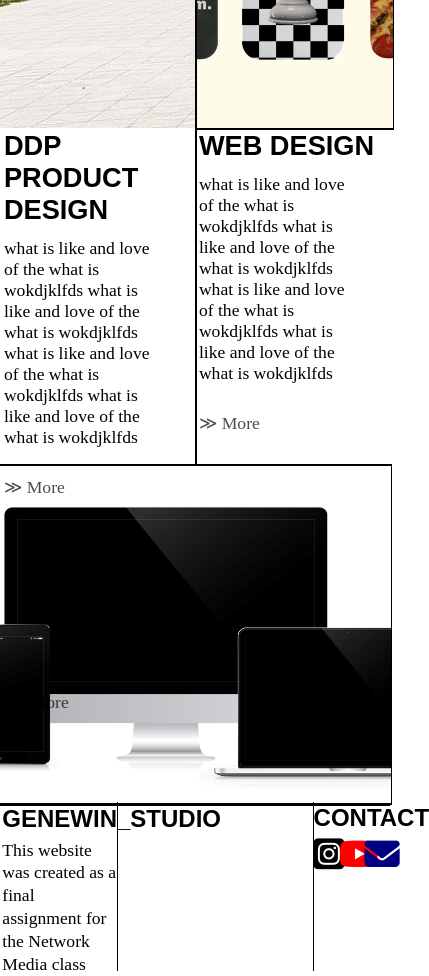
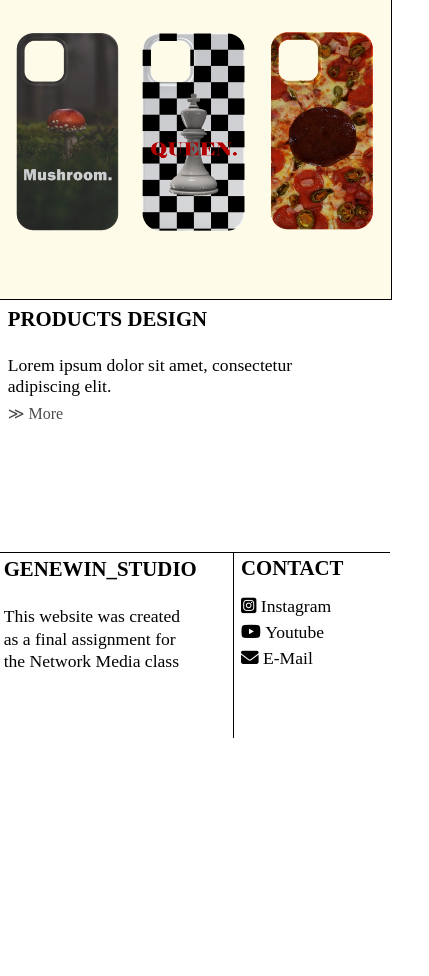
Before and after one commit to Nam-Eugene/GENEWIN_STUDIO, a plain HTML site: page design.html in a window 390 px wide. Shown: the part 900-1876 px from the top of the page, 429 px wide, since content can reach past the window. After the commit the page ends 1638 px from the top, so only its background shows below. Drawn offline with nearby package versions, Linux system fonts and the light colour scheme; a web font is replaced by a local one.

Commit message:
Update design.html

```diff
--- a/design.html
+++ b/design.html
@@ -4,8 +4,10 @@
     <meta charset="UTF-8">
     <meta http-equiv="X-UA-Compatible" content="IE=edge">
     <meta name="viewport" content="width=device-width, initial-scale=1.0">
+    <script src="https://kit.fontawesome.com/dda80d4947.js" crossorigin="anonymous"></script>
     <script src="https://ajax.googleapis.com/ajax/libs/jquery/3.3.1/jquery.min.js"></script>
-    <script src="https://kit.fontawesome.com/dda80d4947.js" crossorigin="anonymous"></script>
+    <script src="https://unpkg.com/aos@2.3.1/dist/aos.js"></script>
+    <link href="https://unpkg.com/aos@2.3.1/dist/aos.css" rel="stylesheet">
     <script>
         $(function () {
             $(window).scroll(function(){
@@ -31,7 +33,14 @@
             font-family:"helvetica-43-light-extended";
             src:url("https://candyfonts.com/wp-data/2019/04/06/51278/HelveticaNeue-LightExt.otf") format("woff"),
             url("https://candyfonts.com/wp-data/2019/04/06/51278/HelveticaNeue-LightExt.otf") format("opentype"),
-            url("https://candyfonts.com/wp-data/2019/04/06/51278/HelveticaNeue-LightExt.otf") format("truetype");}
+            url("https://candyfonts.com/wp-data/2019/04/06/51278/HelveticaNeue-LightExt.otf") format("truetype");
+            }
+            @font-face {
+            font-family:"helvetica-73-bold-extended";
+            src:url("https://candyfonts.com/wp-data/2019/04/06/51383/HelveticaNeue-BoldExt.otf") format("woff"),
+            url("https://candyfonts.com/wp-data/2019/04/06/51383/HelveticaNeue-BoldExt.otf") format("opentype"),
+            url("https://candyfonts.com/wp-data/2019/04/06/51383/HelveticaNeue-BoldExt.otf") format("truetype");
+        }
         * {
             margin: 0;
             padding: 0;
@@ -97,7 +106,7 @@
         }
 
         .text_box {
-            font-family: 'Helvetica73', sans-serif;
+            font-family:"helvetica-73-bold-extended";
             padding-left: 0;
             padding-top: 15em;
             padding-bottom: 20em;
@@ -121,9 +130,8 @@
         .container {
             display: grid;
             grid-template-columns: 80% 20%;
-            grid-template-rows: 70vh 70vh 70vh;
+            grid-template-rows: 70vh 70vh;
             border-top: 1px solid black;
-            border-bottom: 1px solid black;
             z-index: 20;
             object-fit: contain;
         }
@@ -136,44 +144,28 @@
             background-position: center;
             border-right: 1px solid black;
             padding-right: 1px;
+            border-bottom: 1px solid black;
         }
 
         .item:nth-child(2) {
+            margin-right: -1px;
             grid-row: 1;
             grid-column: 2;
             border-bottom: 1px solid black;
         }
         .item:nth-child(3) {
-            border-top: 1px solid black;
-            border-bottom: 1px solid black;
             grid-row: 2 ;
             grid-column: 1;
             background-image: url('case.png');
             background-size: cover;
             object-fit: contain;
             background-position: center;
-            z-index: 20;
             border-right: 1px solid black;
+            border-bottom: 1px solid black;
             padding-right: 1px;
         }
         .item:nth-child(4) {
             grid-row: 2;
-            grid-column: 2;
-            border-bottom: 1px solid black;
-            padding-bottom: 1px;
-        }
-        .item:nth-child(5) {
-            grid-row: 3;
-            grid-column: 1;
-            background-image: url('device.png');
-            background-size: cover;
-            object-fit: contain;
-            background-position: center;
-            border-right: 1px solid black;
-            padding-right: 1px;
-        }
-        .item:nth-child(6) {
-            grid-row: 3;
             grid-column: 2;
         }
 
@@ -189,7 +181,7 @@
             font-family:"helvetica-43-light-extended";
         }
         span {
-            font-family: 'Helvetica73', sans-serif;
+            font-family:"helvetica-73-bold-extended";
             font-size: 2em;
             -webkit-text-stroke-width: 1.4px;
             -webkit-text-stroke-color: black;
@@ -202,16 +194,17 @@
             display: none;
         }
         h3 {
-            font-family: 'Helvetica73', sans-serif;
-            font-size: 1.7em;
-            margin: 2%;
+            font-family:"helvetica-73-bold-extended";
+            font-size: 1.3em;
+            margin: 2% 5%;
             margin-bottom: 6%;
+            text-align: left;
         }
         .sub_text {
-            width: 80%;
+            margin: 2% 5%;
+            width: 90%;
             font-family:"helvetica-43-light-extended";
             font-size: 1.1em;
-            margin: 2%;
             color: black;
             margin-bottom: 15%;
         }
@@ -227,32 +220,34 @@
             cursor: pointer;
         }
         .footer {
+                width: 100%;
                 display: flex;
                 flex-direction: row;
                 flex-wrap: wrap;
-                height: 20vh;
+                height: 22vh;
+                border-top: 1px solid black;
             }
             .ftr:first-child {
                 width: 30%;
                 border-right :1px solid black;
-                height: 100%;
+                height: 22vh;
             }
             .ftr:nth-child(2) {
                 width: 50%;
-                border-right: 1px solid black;
-                margin-right: -2px;
-                height: 100%;
+                border-right :1px solid black;
+                height: 22vh;
             }
             .ftr:nth-child(3) {
                 width: 20%;
-                height: 100%;
+                height: 22vh;
+                margin-right: -2px;
             }
             h4 {
-                font-family: 'Helvetica73', sans-serif;
-                font-size: 1.5em;
+                font-family:"helvetica-73-bold-extended";
+                font-size: 1.3em;
                 margin-top: 2%;
                 padding-left: 2%;
-                padding-bottom: 5%;
+                padding-bottom: 10%;
             }
             .contact {
                 text-decoration: none;
@@ -260,84 +255,99 @@
             }
             .ftr_c {
                 display: flex;
-                flex-direction: row;
+                flex-direction: column;
                 padding-left: 2%;
                 font-size: 1.1em;
                 font-family:"helvetica-43-light-extended";
-                line-height: 1.3em;;
+                line-height: 1.3em;
             }
-            .ftr_item {
-                width: 33.33%;
+
+            .ftr_t {
+                padding-bottom: 2%;
             }
-            .ftr_item:nth-child(2) {
-                text-align: center;
-            }
-            .ftr_item:nth-child(3) {
-                text-align: right;
-                padding-right: 2%;
+            .ftr_t:hover {
+                cursor: pointer;
+                color: red;
             }
 
 
         @media screen and (max-width:900px) {
-
+            .btn_2 {
+                font-size: 1em;
+                padding-right: 5%;
+            }
             .text_box {
-                padding-top: 10em;
+                padding-top: 5em;
                 padding-bottom: 5em;
             }
             .blink {
                 font-size: 6em;
             }
             h2 {
-                font-size: 6em;
+                font-size: 4em;
                 text-align: left;
                 padding-top: 0.5em;
                 padding-bottom: 0.5em;
             }
             .container {
             display: grid;
-            grid-template-columns: 50% 50%;
-            grid-template-rows: 40vh 40vh 40vh 40vh;
+            grid-template-columns: 100%;
+            grid-template-rows: 40vh 30vh 40vh 30vh;
+            border-top: none;
         }
-            .item:first-child {
-            border-top: 2px solid black;
-            border-bottom: none;
-            grid-row: 1 / span 2;
-            grid-column: 1 / span 2;
+        .more {
+            margin-left: 2%;
+            font-size: 1em;
+            }
+        h3 {
+            margin-left: 2%;
+        }
+        .item:first-child {
+            border-top: 1px solid black;
+            border-bottom: 1px solid black;
+            grid-row: 1;
+            grid-column: 1;
         }
         .item:nth-child(2) {
-            border-right: 2px solid black;
-            border-bottom: 2px solid black;
+            border-bottom: 1px solid black;
             border-left:none;
             grid-column: 1;
-            grid-row: 3;
+            grid-row: 2;
         }
+
         .item:nth-child(3) {
-            border-top: 2px solid black;
-            border-bottom: 2px solid black;
-            border-left: 2px solid black;
-            grid-column: 2;
+            border-bottom: 1px solid black;
+            grid-column: 1;
+            grid-row: 3
         }
         .item:nth-child(4) {
-            border-top: 2px solid black;
-            border-bottom: 2px solid black;
+            border-bottom: 1px solid black;
             border-left:none;
             grid-row: 4;
-            grid-column: 1 / span2;
+            grid-column: 1;
         }
-        .item:nth-child(5) {
-            border-top: 2px solid black;
-            border-bottom: 2px solid black;
-            border-left:none;
-            grid-row: 4;
-            grid-column: 1 / span2;
+        .sub_text {
+            margin-bottom: 2%;
+            margin-left: 2%;
         }
-        .item:nth-child() {
-            border-top: 2px solid black;
-            border-bottom: 2px solid black;
-            border-left:none;
-            grid-row: 4;
-            grid-column: 1 / span2;
+        .footer {
+            border-top: none;
         }
+        .ftr:first-child {
+                width: 60%;
+                margin-left: -1px;
+            }
+        .ftr:nth-child(3) {
+                width: 40%;
+                padding-left: 1%;
+                margin-right: -1%;
+            }
+        .ftr:nth-child(2) {
+            display: none;
+            }
+            h4 {
+                font-size: 1.3em;
+            }
         }
     </style>
 </head>
@@ -359,59 +369,38 @@
     </div>
     <div class="container">
         <div class="item" style="width: 100%; height:100%;"></div>
-        <div class="item" style="width: 100%; height:100%;">
+        <div class="item">
             <h3>DDP PRODUCT DESIGN</h3>
-            <p class="sub_text">what is like and love of the what is wokdjklfds
-                what is like and love of the what is wokdjklfds
-                what is like and love of the what is wokdjklfds
-                what is like and love of the what is wokdjklfds
+            <p class="sub_text">Lorem ipsum dolor sit amet, consectetur adipiscing elit.
             </p>
             <p class="more" onclick="location.href='ddp.html'">&#x226B; More</p>
         </div>
         <div class="item" style="width: 100%; height:100%;"></div>
-        <div class="item" style="width: 100%; height:100%;">
+        <div class="item">
             <h3>PRODUCTS DESIGN</h3>
-            <p class="sub_text">what is like and love of the what is wokdjklfds
-                what is like and love of the what is wokdjklfds
-                what is like and love of the what is wokdjklfds
-                what is like and love of the what is wokdjklfds
+            <p class="sub_text">Lorem ipsum dolor sit amet, consectetur adipiscing elit.
             </p>
             <p class="more" onclick="location.href='product.html'">&#x226B; More</p>
         </div>
-        <div class="item" style="width: 100%; height:100%;"></div>
-        <div class="item" style="width: 100%; height:100%;">
-            <h3>WEB DESIGN</h3>
-            <p class="sub_text">what is like and love of the what is wokdjklfds
-                what is like and love of the what is wokdjklfds
-                what is like and love of the what is wokdjklfds
-                what is like and love of the what is wokdjklfds
-            </p>
-            <p class="more" onclick="location.href='web.html'">&#x226B; More</p>
         </div>
-    </div>
 
     <div class="footer">
         <div class="ftr">
             <h4>GENEWIN_STUDIO</h4>
             <div class="ftr_c">
-            <p>This website was created as a final assignment for the Network Media class</p>
+            <p style="width: 80%;">This website was created as a final assignment for the Network Media class</p>
             </div>
         </div>
         <div class="ftr"></div>
         <div class="ftr">
             <h4>CONTACT</h4>
             <div class="ftr_c">
-                <div class="ftr_item">
-                    <a href="https://www.instagram.com/genewin_studio/"class="contact"><i class="fa-brands fa-square-instagram fa-2x"></i></a>
-                </div>
-                <div class="ftr_item">
-                     <a href="https://www.youtube.com/channel/UCfA4tjvwjLIwl52sE6A7ndw" class="contact" style="color: red;"><i class="fa-brands fa-youtube fa-2x"></i></a>
-                </div>
-                <div class="ftr_item">
-                    <a href="mailto:skadbwls79@naver.com" class="contact" style="color: navy"><i class="fa-sharp fa-solid fa-envelope fa-2x"></i></a>
-                </div>
-        </div>
+                <p onclick="location.href='#'" class="ftr_t"><i class="fa-brands fa-square-instagram"></i>&nbsp;Instagram</p>
+                <p onclick="location.href='#'" class="ftr_t"><i class="fa-brands fa-youtube"></i>&nbsp;Youtube</p>
+                <p onclick="location.href='#'" class="ftr_t"><i class="fa-sharp fa-solid fa-envelope"></i>&nbsp;E-Mail</p>
+            </div>
         </div>
     </div>
+    <a href="#" class="up"></a>
 </body>
 </html>
```
